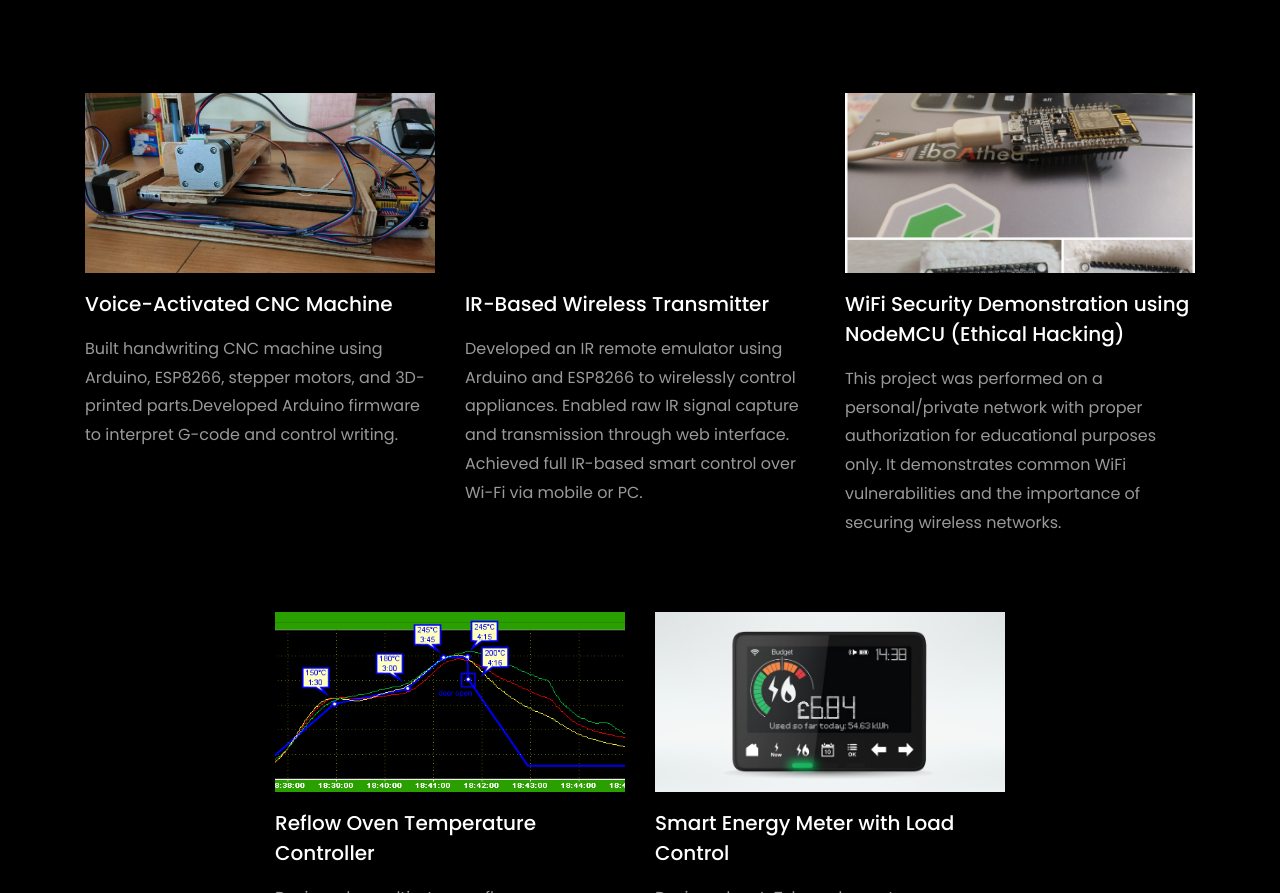
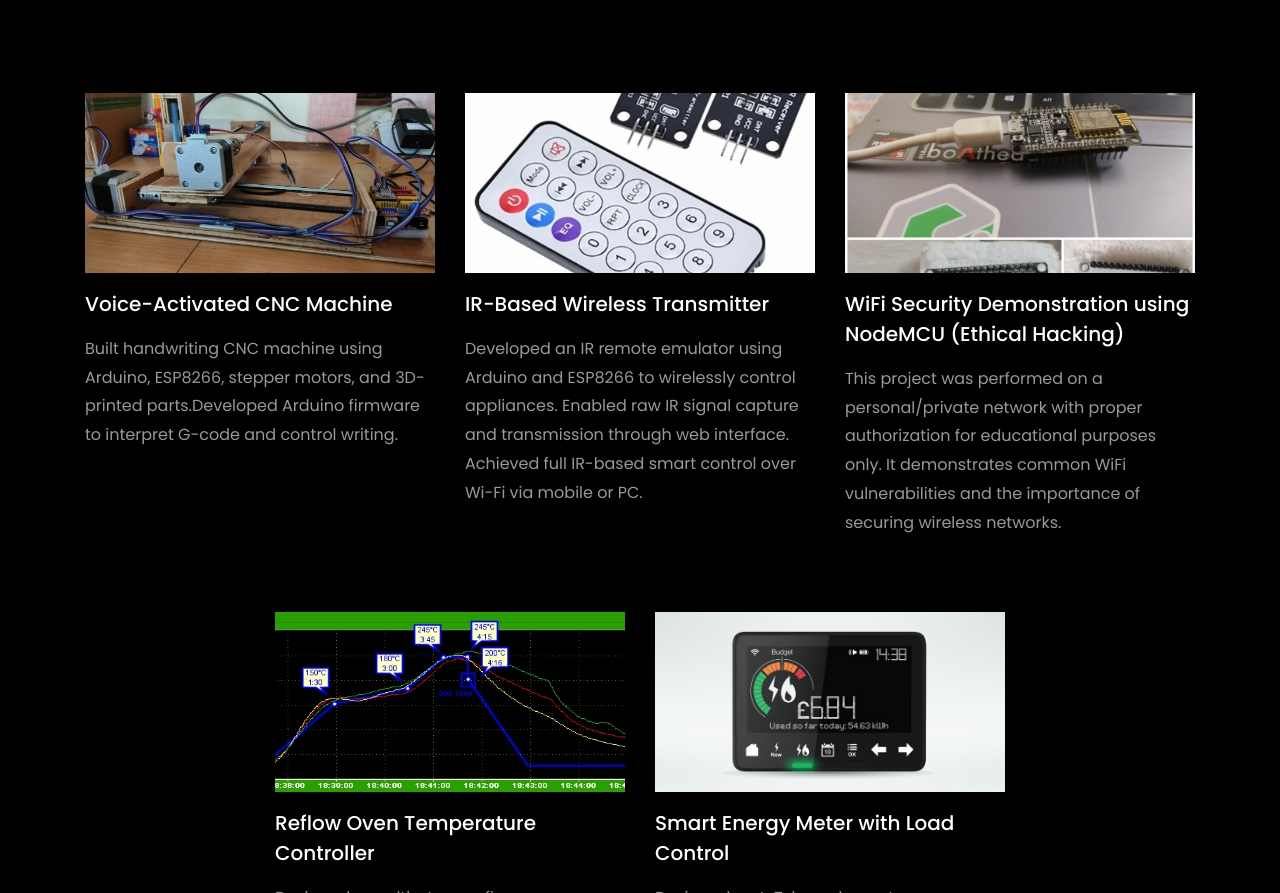
Before and after one commit to jatinshekhawat395/portfolio, a plain HTML site: page index.html in a window 1280 px wide. Shown: the part 3503-4396 px from the top of the page. Drawn offline with Linux system fonts and the light colour scheme; files whose address does not match are found by name.

Commit message:
Update index.html

```diff
--- a/index.html
+++ b/index.html
@@ -420,7 +420,7 @@
           </div>
           <div class="col-md-4 d-flex ftco-animate">
           	<div class="blog-entry justify-content-end">
-              <a href="https://github.com/jatinshekhawat395/IR-Transmitter-Arduino" class="block-20 zoom-effect" style="background-image: url('images/IRTransmitterandReceiverModuleSet-08');">
+              <a href="https://github.com/jatinshekhawat395/IR-Transmitter-Arduino" class="block-20 zoom-effect" style="background-image: url('images/pic_1.webp');">
               </a>
               <div class="text mt-3 float-right d-block">
 
```
